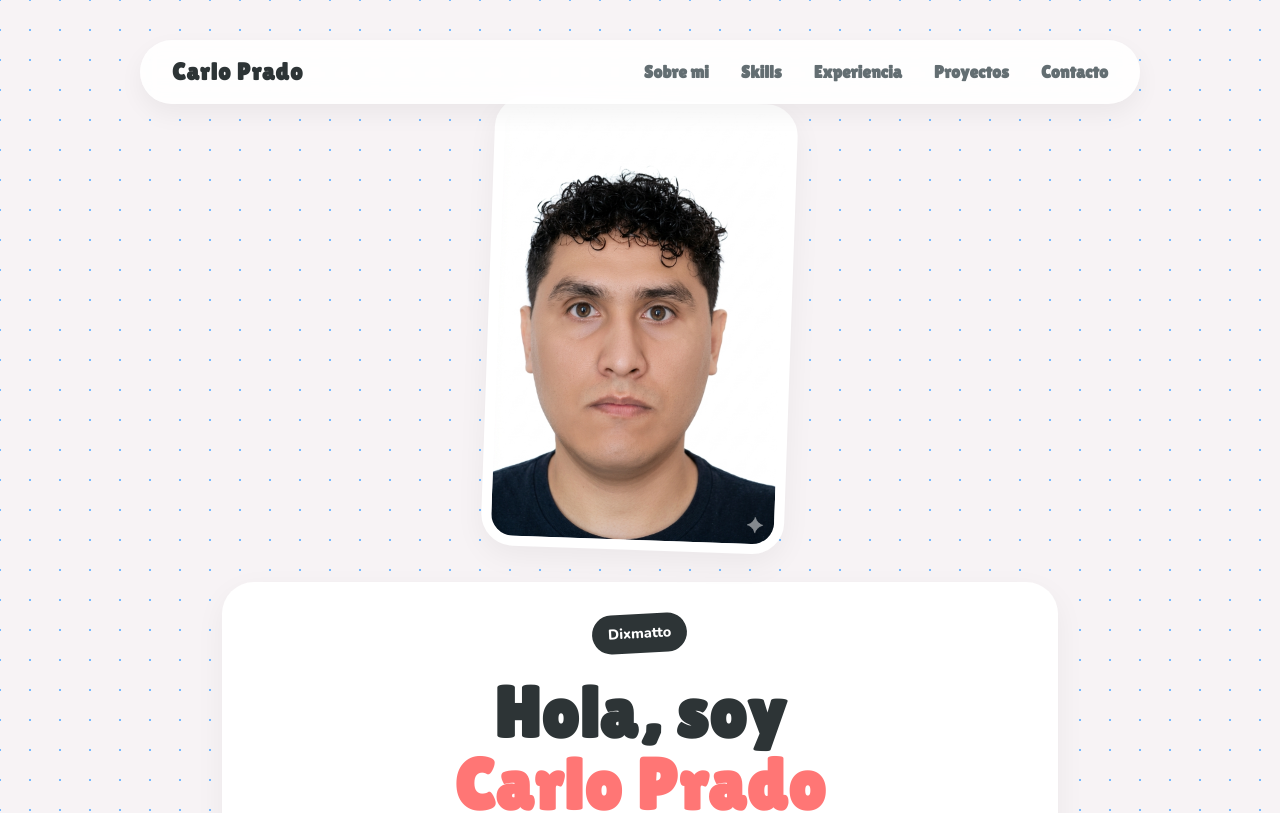
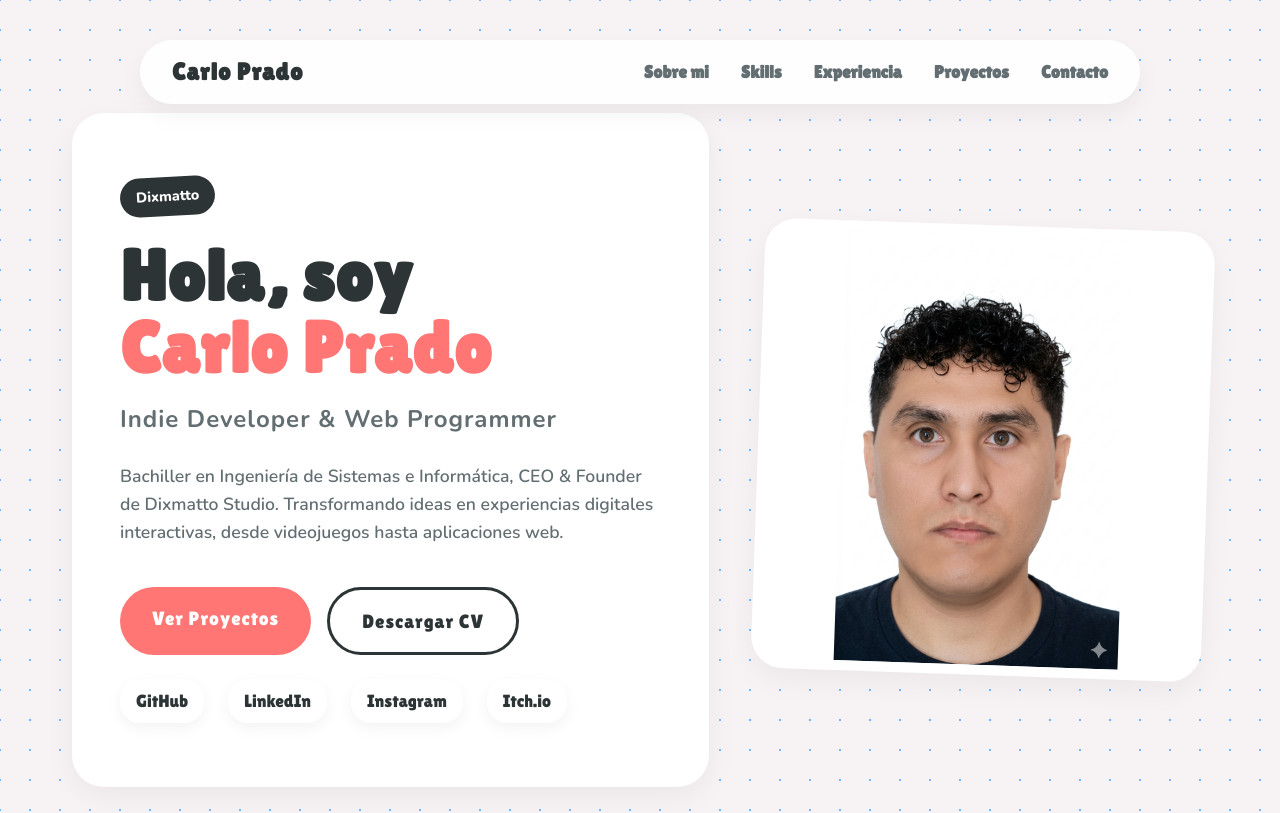
Before and after one commit to ZitroOlrac/Portfolio, a React app: page / in a window 1280 px wide. Shown: the top 813 px of the page. Built offline with nearby package versions, Linux system fonts and the light colour scheme; the HTML template or start-up script is replaced by a standard one.

Commit message:
style: revert hero to horizontal layout with side image

```diff
--- a/src/components/Hero.css
+++ b/src/components/Hero.css
@@ -8,17 +8,15 @@
 
 .hero-container {
   display: flex;
-  flex-direction: column-reverse; /* Image on top, text below */
   align-items: center;
-  gap: 2rem;
-  max-width: 900px;
-  margin: 0 auto;
+  gap: 3rem;
+  width: 100%;
 }
 
 .hero-content {
-  flex: 1;
-  padding: 2rem 1rem;
-  text-align: center;
+  flex: 1.2;
+  padding: 4rem 3rem;
+  text-align: left;
 }
 
 .hero-badge {
@@ -58,14 +56,12 @@
 .hero-buttons {
   display: flex;
   gap: 1rem;
-  justify-content: center;
 }
 
 .hero-social {
   display: flex;
   gap: 1.5rem;
   margin-top: 1.5rem;
-  justify-content: center;
 }
 
 .hero-social a {
```
